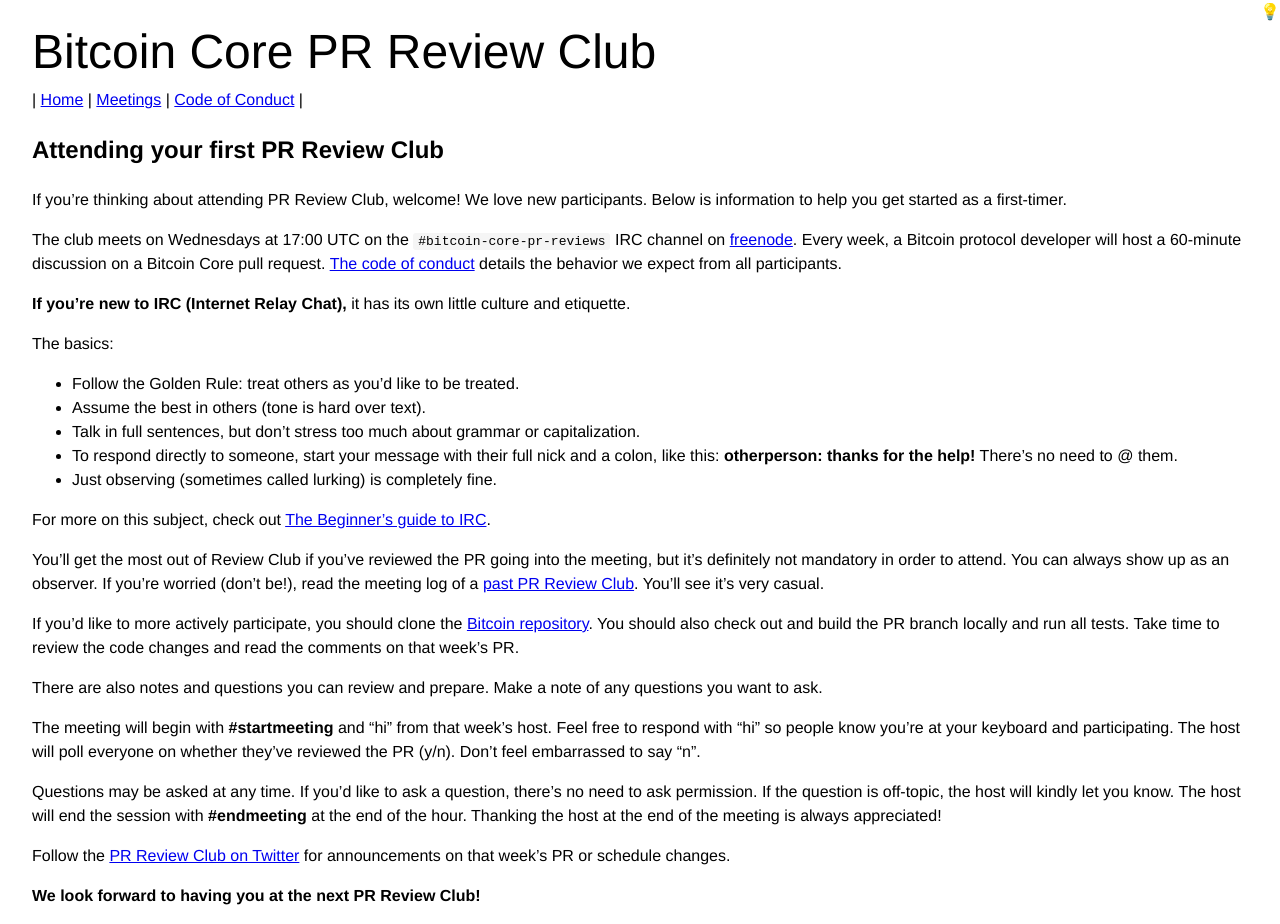
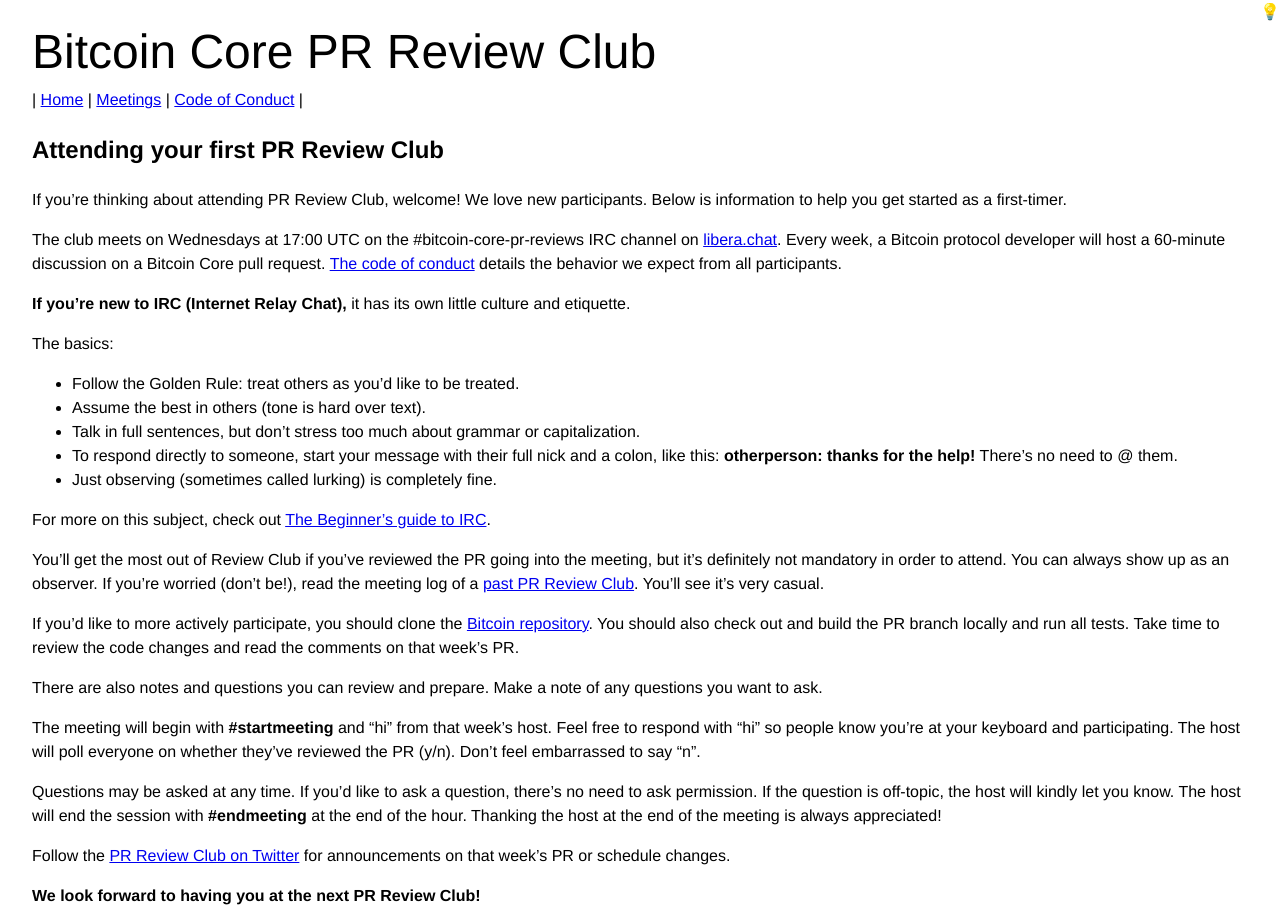
Before and after one commit to bitcoin-core-review-club/website, a Jekyll site: the page built from your-first-meeting.md, in a window 1280 px wide. Built offline with Jekyll 4.4.1, drawn with Linux system fonts in a browser that asks for light colours.

Commit message:
free as in libera (#344)

```diff
--- a/_config.yml
+++ b/_config.yml
@@ -14,7 +14,7 @@
 author:            "Bitcoin Core PR Review Club contributors"
 meeting_time:      "17:00 UTC"
 meeting_day:       "Wednesday"
-meeting_location:  "#bitcoin-core-pr-reviews IRC channel on <a href=\"https://webchat.freenode.net\">freenode</a>"
+meeting_location:  "#bitcoin-core-pr-reviews IRC channel on <a href=\"https://kiwiirc.com/nextclient/irc.libera.chat/\">libera.chat</a>"
 url: https://bitcoincore.reviews
 twitter_username: BitcoinCorePRs
 twitter:
--- a/your-first-meeting.md
+++ b/your-first-meeting.md
@@ -9,8 +9,7 @@
 participants. Below is information to help you get started as a first-timer.
 
 The club meets on {{ site.meeting_day }}s at {{ site.meeting_time }} on the
-`#bitcoin-core-pr-reviews` IRC channel on
-[freenode](https://webchat.freenode.net/). Every week, a Bitcoin protocol
+{{ site.meeting_location }}. Every week, a Bitcoin protocol
 developer will host a 60-minute discussion on a Bitcoin Core pull request. [The
 code of conduct](https://bitcoincore.reviews/code-of-conduct) details the
 behavior we expect from all participants.
```
